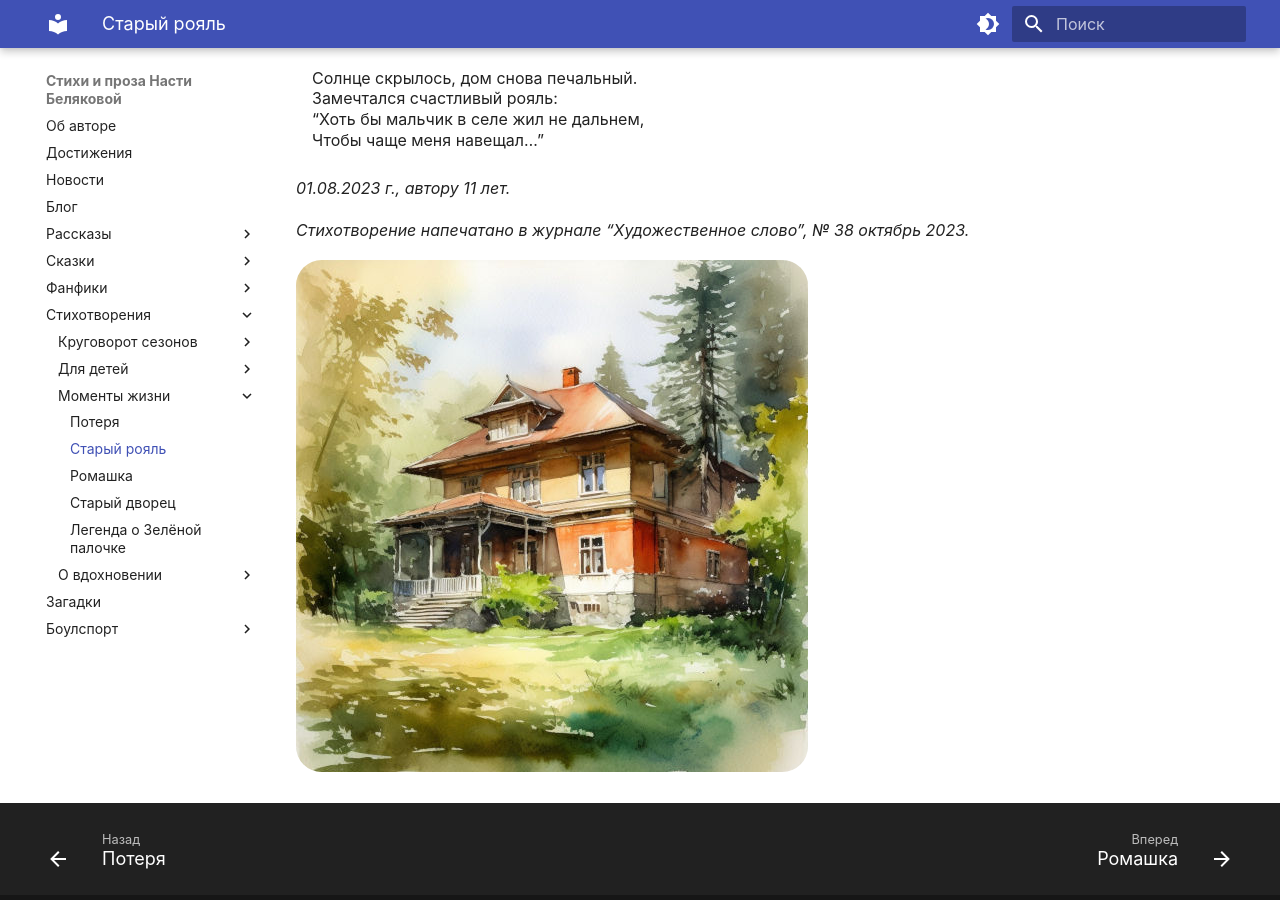
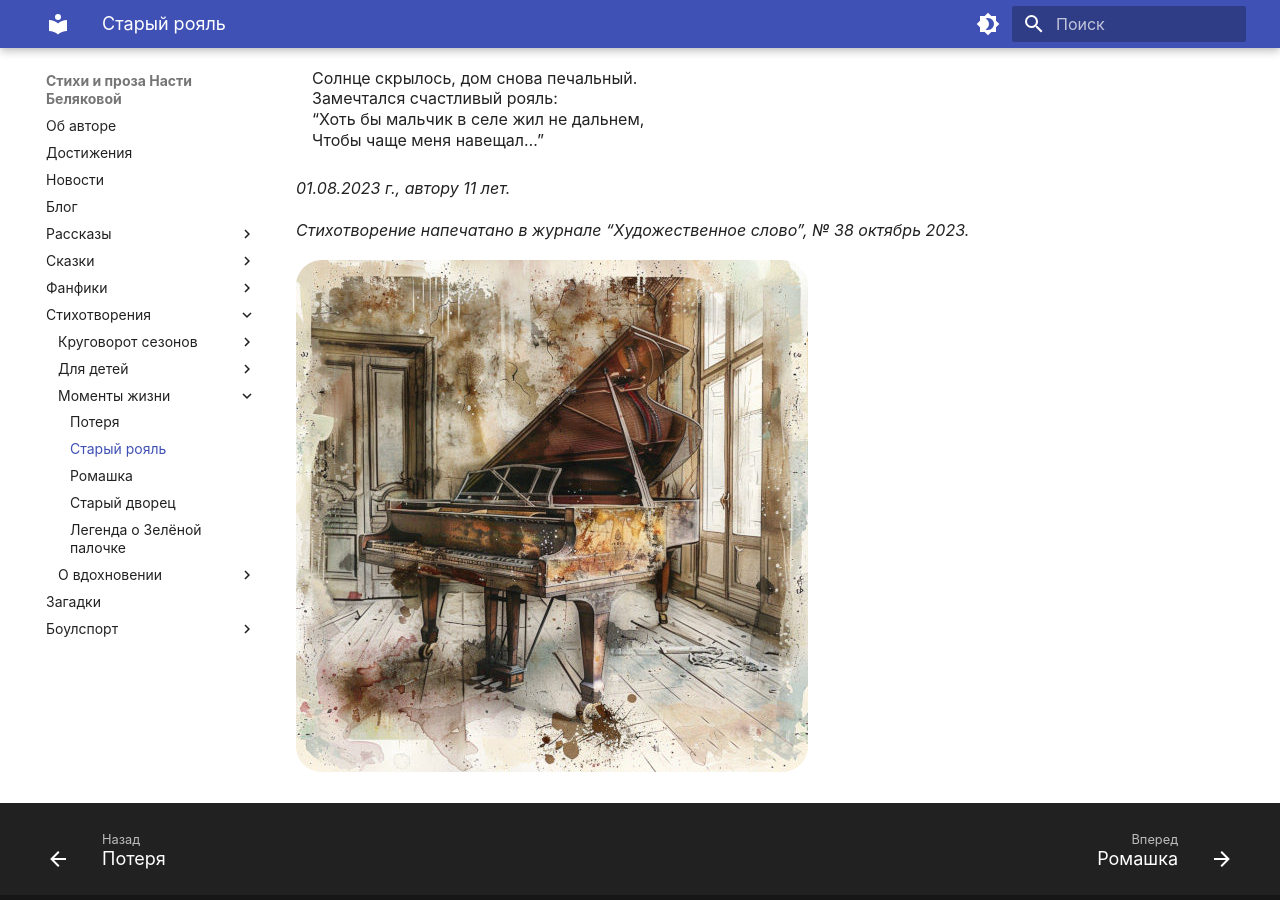
Before and after one commit to lib-beliakova/lib-beliakova.github.io, an MkDocs documentation site: the page built from docs/poems/old-piano.md, in a window 1280 px wide and 900 px high, scrolled down 1091 px. Built offline with MkDocs 1.6.1 and Material for MkDocs 9.7.7, drawn with Linux system fonts in a browser that asks for light colours.

Commit message:
Replace picture for 'Old piano'

```diff
--- a/docs/poems/old-piano.md
+++ b/docs/poems/old-piano.md
@@ -54,4 +54,4 @@
 
 *Стихотворение напечатано в журнале “Художественное слово”, № 38 октябрь 2023.*
 
-![Старый рояль](../images/abandoned-house.jpg)
+![Старый рояль](../images/old-piano.jpg)
```
Also changed, not shown: docs/images/abandoned-house.jpg (deleted), docs/images/old-piano.jpg (added).
